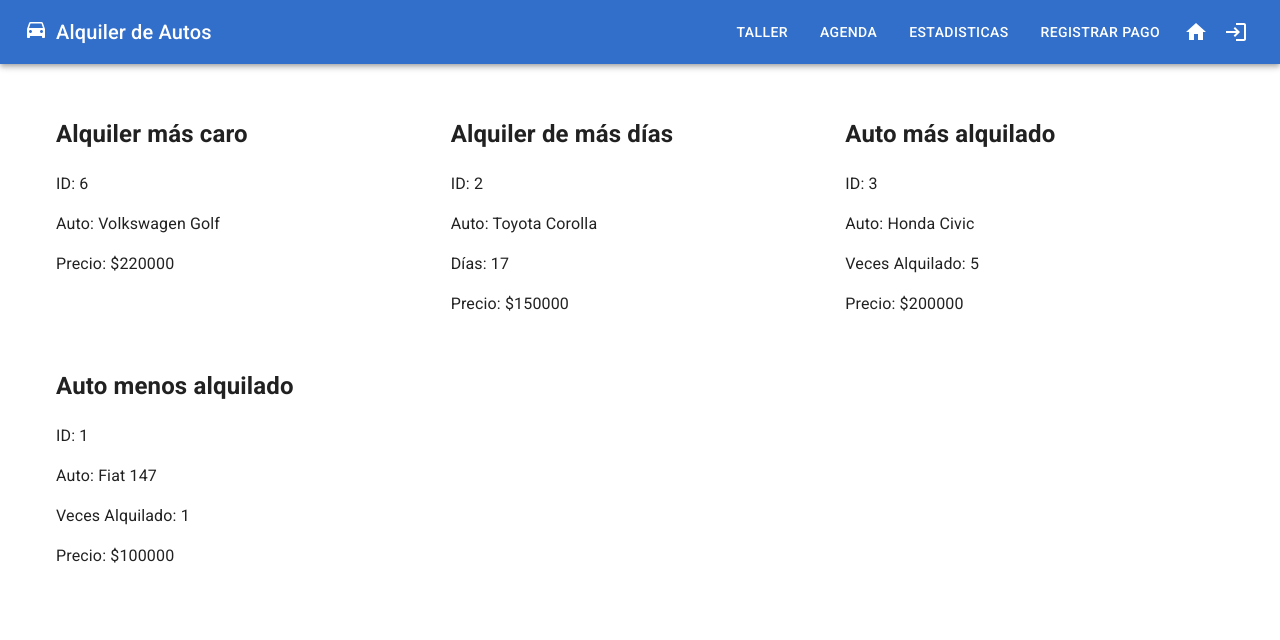
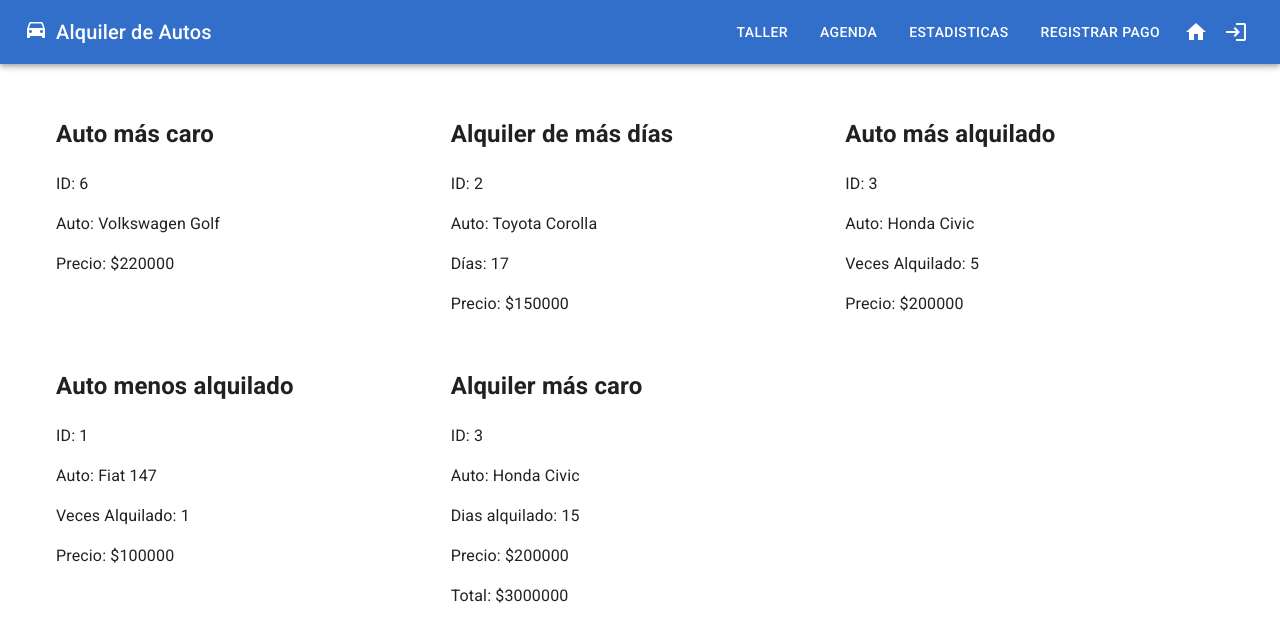
Before and after one commit to DesApp-2024c1-Grupo-1/Alquiler-Autos, a React (Vite) app: page /Estadisticas in a window 1280 px wide. Shown: the top 640 px of the page. Built offline with nearby package versions, Linux system fonts and the light colour scheme.

Commit message:
agregoFiltro y corrijo sintaxis

```diff
--- a/src/pages/Estadisticas.jsx
+++ b/src/pages/Estadisticas.jsx
@@ -35,11 +35,16 @@ export function Estadisticas() {
         return (prev.vecesAlquilado < current.vecesAlquilado) ? prev : current;
     }, {});
 
+    // Filtrar el auto que menos veces alquilaron
+    const alquilerMasCaro = allVentas.reduce((prev, current) => {
+        return (prev.precio * prev.dias > current.precio * current.dias) ? prev : current;
+    }, {});
+
     return (
         <Container maxWidth="100%">
             <Grid container spacing={2} sx={{ display: 'flex', flexWrap: 'wrap' }}>
                 <Grid item xs={12} sm={6} md={4} lg={4}>
-                    <h2>Alquiler más caro</h2>
+                    <h2>Auto más caro</h2>
                     {ventaMasCara && (
                         <div>
                         <p>ID: {ventaMasCara.id}</p>
@@ -81,6 +86,18 @@ export function Estadisticas() {
                         </div>
                     )}
                 </Grid>
+                <Grid item xs={12} sm={6} md={4} lg={4}>
+                    <h2>Alquiler más caro</h2>
+                    {alquilerMasCaro && (
+                        <div>
+                        <p>ID: {alquilerMasCaro.id}</p>
+                        <p>Auto: {alquilerMasCaro.auto}</p>
+                        <p>Dias alquilado: {alquilerMasCaro.dias}</p>
+                        <p>Precio: ${alquilerMasCaro.precio}</p>
+                        <p>Total: ${alquilerMasCaro.precio * alquilerMasCaro.dias}</p>
+                        </div>
+                    )}
+                </Grid>
             </Grid>
 
         </Container>
```
